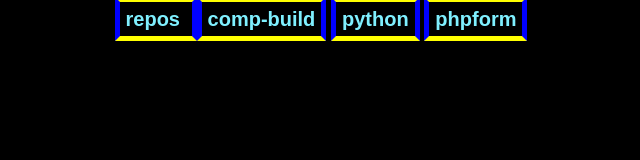
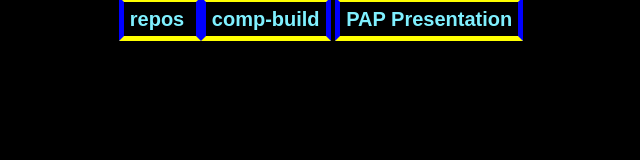
Before and after one commit to TrihstonMadden/TrihstonMadden.github.io, a plain HTML site: page index.html in a window 1280 px wide. Shown: the whole page, without its empty margins (319-959 px from the left). Drawn offline with Linux system fonts and the light colour scheme.

Commit message:
Update index.html

```diff
--- a/index.html
+++ b/index.html
@@ -45,8 +45,8 @@ a:hover{
 		<h3>
 		<a href = "https://github.com/TrihstonMadden?tab=repositories"> repos </a>
 		<a href = "https://10.183.2.14/html/computer-build/computer-build.html">comp-build</a>
-		<a href = "python/">python</a>
-		<a href = "phpform/">  phpform</a>
+		<a href = "python/">PAP Presentation</a>
+
 
 		</h3>
 			<h3>
```
